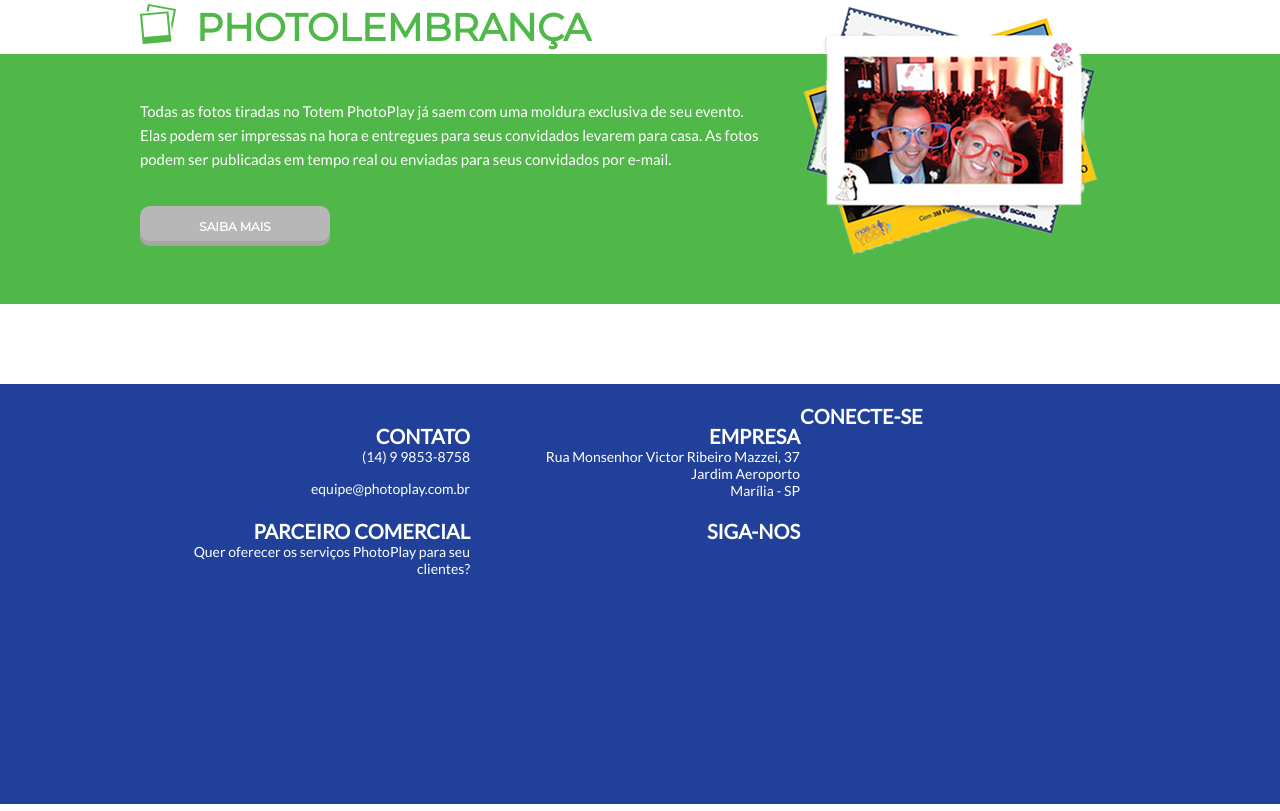
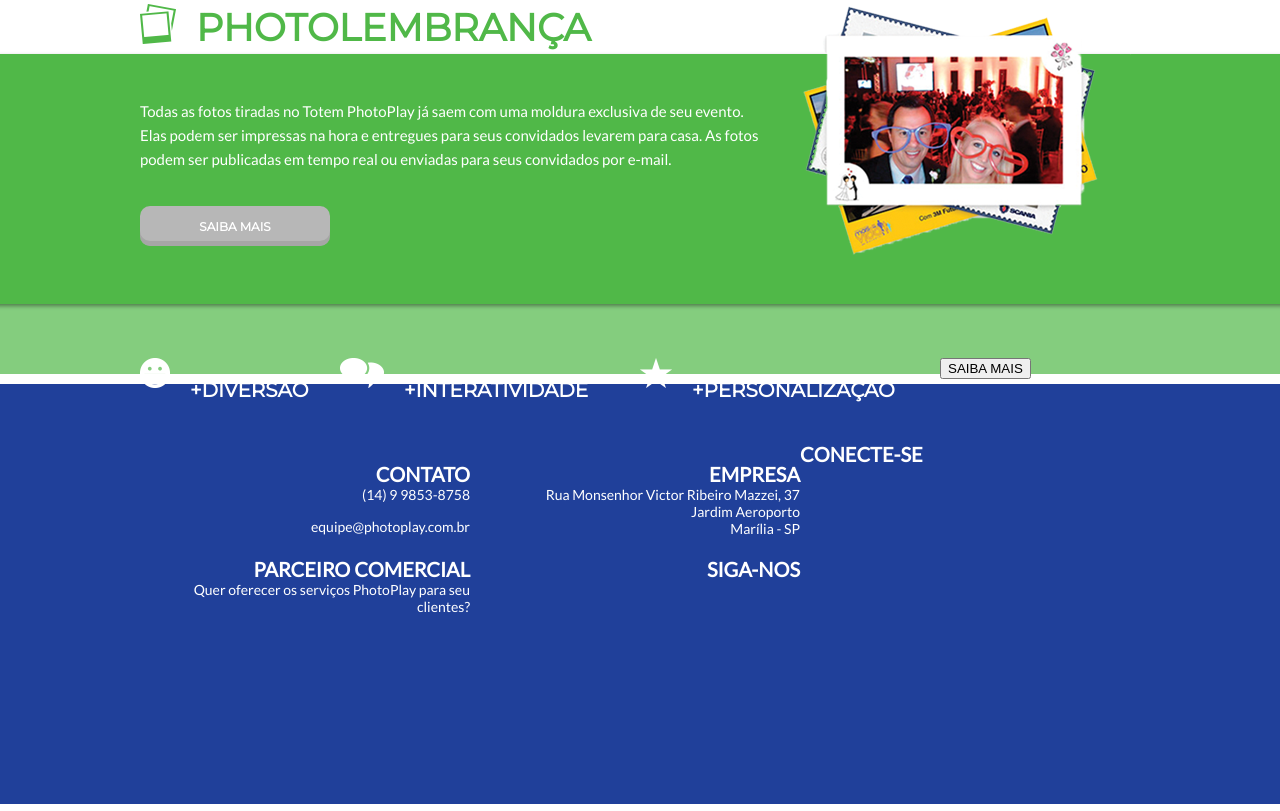
Before and after one commit to paulovillani/photoplay, a Django app: page / in a window 1280 px wide; the page is wider, and only the part inside the window is pictured. Shown: the part 1496-2307 px from the top of that part. Run offline with Django 3.2, Linux system fonts and the light colour scheme.

Commit message:
barra de icones

```diff
--- a/portal/templates/portal_home.html
+++ b/portal/templates/portal_home.html
@@ -78,6 +78,9 @@
 		width: 1400px;
 		height: 250px;
 		background-color: #50b848;
+		box-shadow: 0 2px 4px 0 rgba(0, 0, 0, 0.4);
+		position: relative;
+		z-index: 11;
 	}
 	.cTexto li {
 		list-style: outside none none;
@@ -110,6 +113,38 @@
 		height: 40px;
 		width: 190px;
 		margin-top: 20px
+	}
+	.cProdutosFoot {
+		width: 1400px;
+		height: 70px;
+		background-color: rgba(80, 184, 72, 0.7);
+		position: relative;
+		z-index: 10;
+	}
+	.cIcon{
+		position: relative;
+		width: 1000px;
+		left: 50%;
+		margin-left: -500px;
+		height: 100%;
+	}
+	.cIcon ul{
+		margin: 0;
+		padding: 0;
+	}
+	.cIcon li{
+		float: left;
+		list-style: outside none none;
+	}
+	.cIcon h3{
+		font-family: "Montserrat",sans-serif;
+		font-size: 20px;
+		color: #fff;
+		font-weight: 900;
+		margin: 20px;
+	}
+	.cIcon h3, .cIcon img{
+		float: left;
 	}
 </style>
 {% endblock %}
@@ -170,7 +205,24 @@
 		</div>
 	</div>
 	<div class="cProdutosFoot">
-			<div class="cProdutosFoot1">
+		<div class="cIcon">
+			<ul>
+			<li style="width: 20%;">
+				<img src="{{STATIC_URL}}img/classicon1.png">
+				<h3>+DIVERSÃO</h3>
+			</li>
+			<li style="width: 30%;">
+				<img src="{{STATIC_URL}}img/classicon2.png">
+				<h3>+INTERATIVIDADE</h3>
+			</li>
+			<li style="width: 30%;">
+				<img src="{{STATIC_URL}}img/classicon3.png">
+				<h3>+PERSONALIZAÇÃO</h3>
+			</li>
+			<li style="width: 10%; ">
+				<input type="button" value="SAIBA MAIS">
+			</li>
+			</ul>
 		</div>
 	</div>
 
```
Lines whose indentation alone changed are shown as unchanged.
